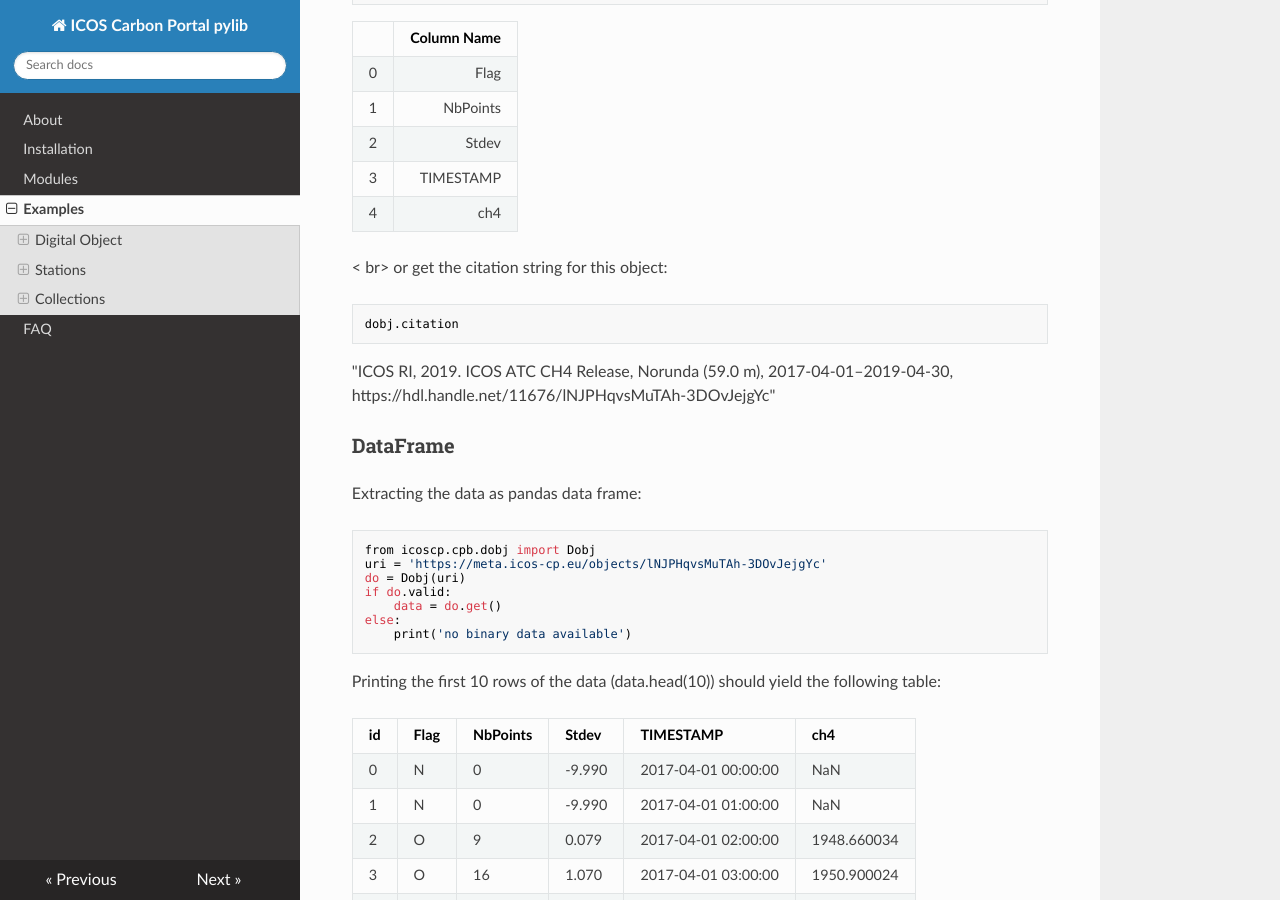
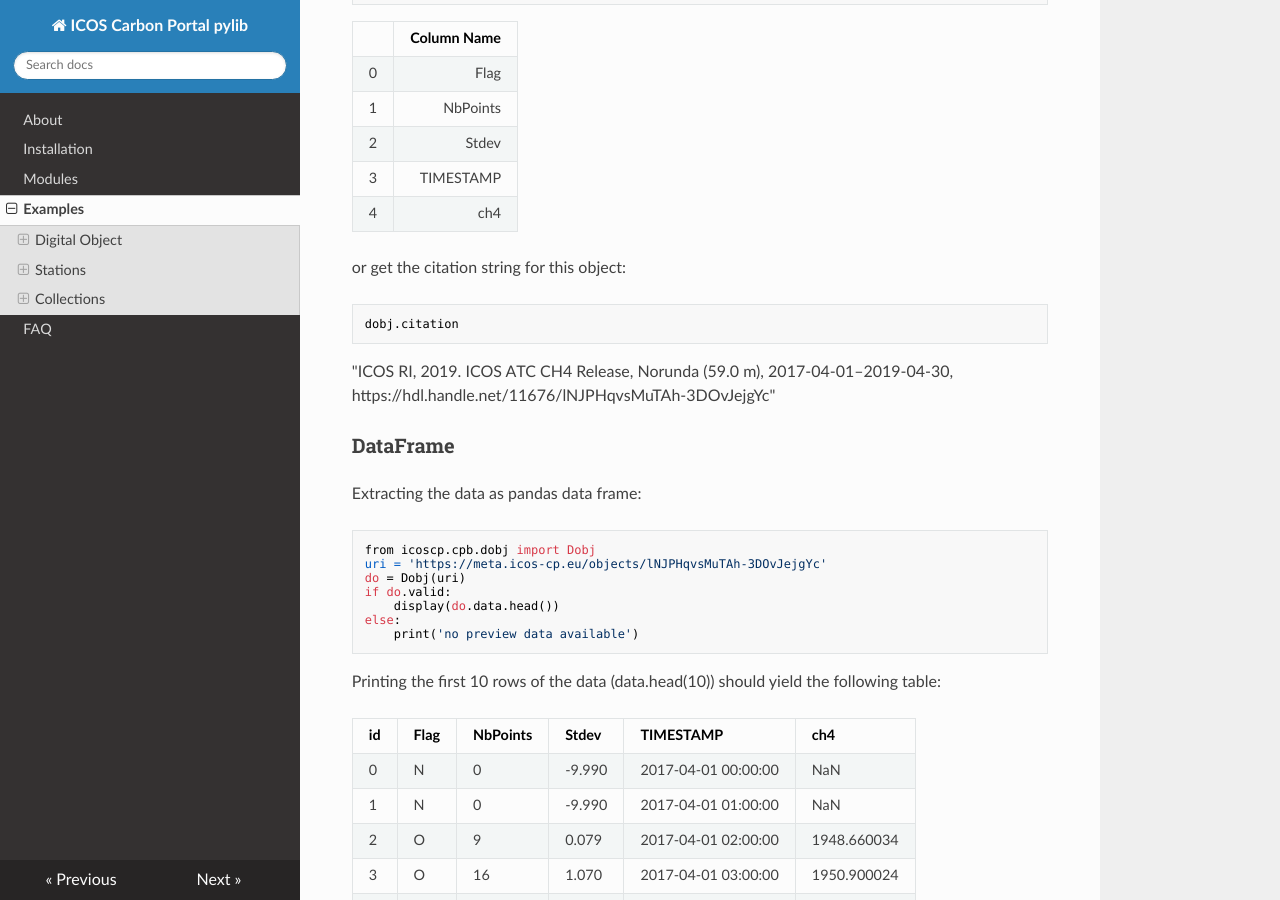
Before and after one commit to ICOS-Carbon-Portal/pylib, an MkDocs documentation site: the page built from docs/examples.md, in a window 1280 px wide and 900 px high, scrolled down 950 px. Built offline with MkDocs 1.6.1, drawn with Linux system fonts in a browser that asks for light colours; nearby versions of some CDN libraries; some of the changed text lies outside the part shown.

Commit message:
Update examples.md
example code fixed to create a plot

```diff
--- a/docs/examples.md
+++ b/docs/examples.md
@@ -35,7 +35,7 @@
 | 3 |   TIMESTAMP|
 | 4 |         ch4|
 
-< br>
+
 or get the citation string for this object:
 
 	dobj.citation
@@ -50,9 +50,9 @@
 	uri = 'https://meta.icos-cp.eu/objects/lNJPHqvsMuTAh-3DOvJejgYc'
 	do = Dobj(uri)
 	if do.valid:
-		data = do.get()
+		display(do.data.head())
 	else:
-		print('no binary data available')
+		print('no preview data available')
 
 Printing the first 10 rows of the data (data.head(10)) should yield the following table:
 
@@ -112,7 +112,7 @@
 	title = dobj.info[2].stationName[0] + ' (' + dobj.info[2].stationId[0] + ')'
 	title = title + '\n'  + dobj.info[0].specLabel[0]
 
-	plot = data.plot(x='TIMESTAMP', y='ch4', grid=True, title=title)
+	plot = dobj.data.plot(x='TIMESTAMP', y='ch4', grid=True, title=title)
 	plot.set(ylabel=unit)
 
 	plt.show()
```
